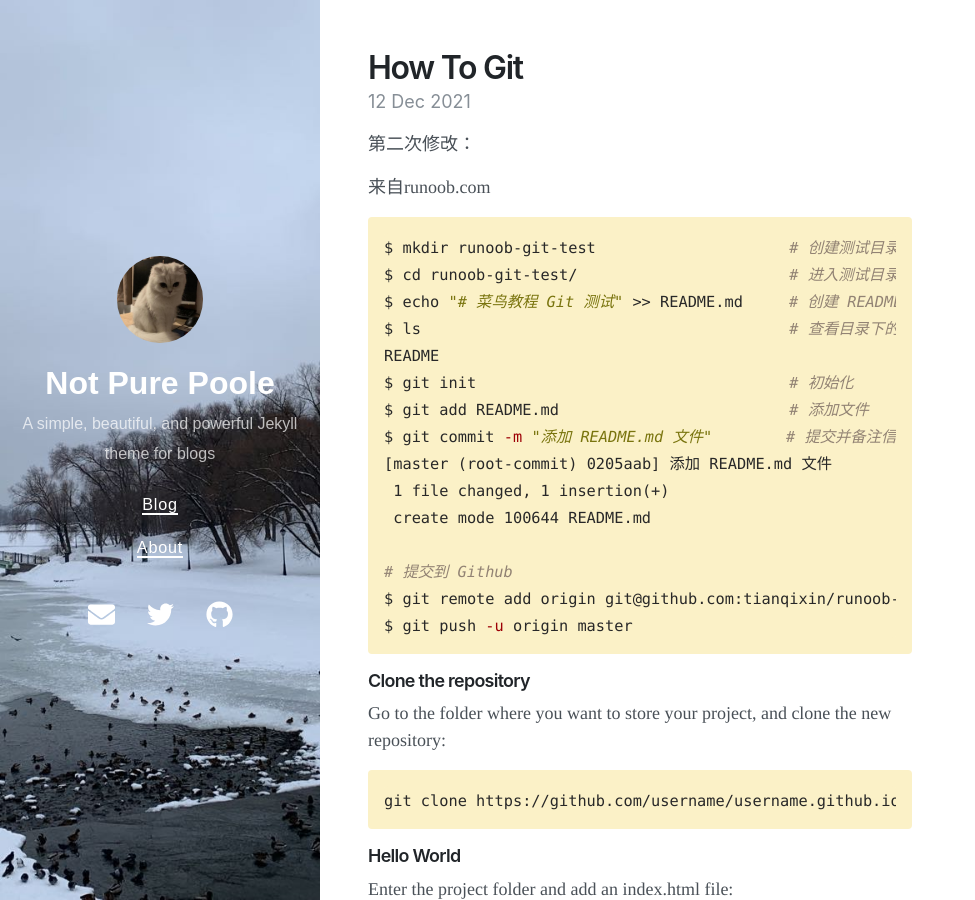
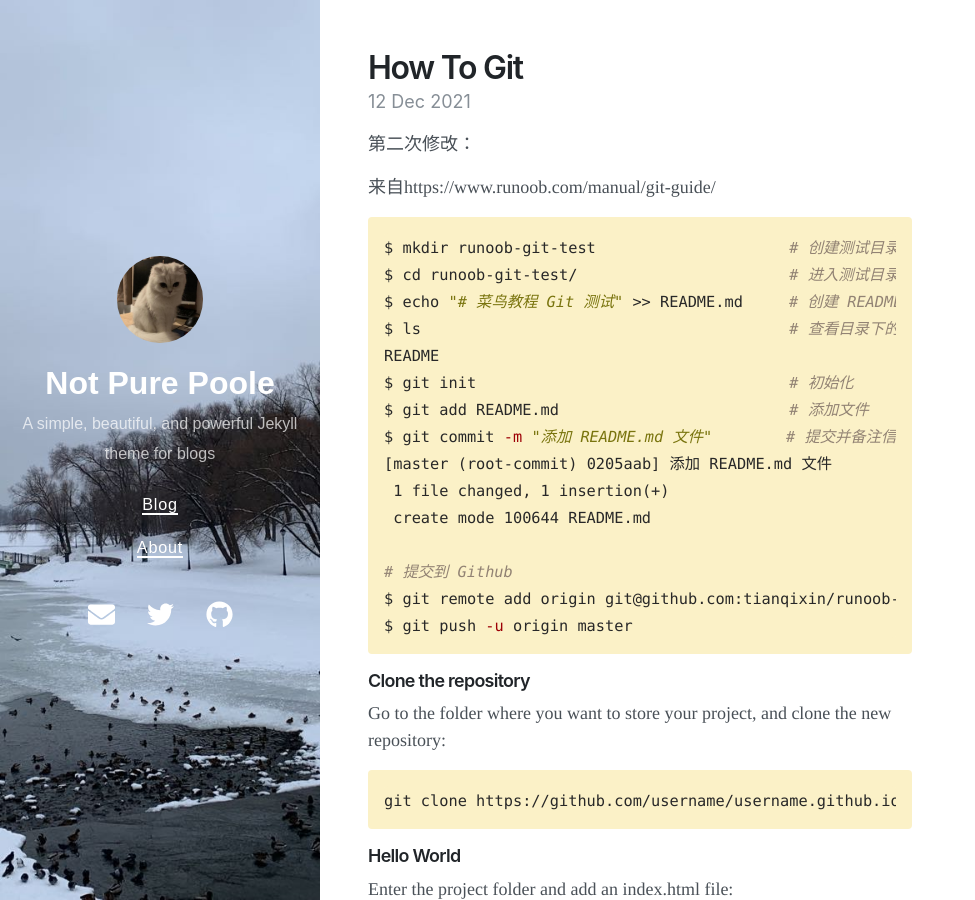
Before and after one commit to 365283075/365283075.github.io, a Jekyll site: the page built from _posts/2021-12-12-how-to-git.md, in a window 1280 px wide and 900 px high. Shown: the whole window, without its empty margins (0-975 px from the left). Built offline with Jekyll 4.4.1, drawn with Linux system fonts in a browser that asks for light colours; nearby versions of some CDN libraries; our own code applies the rules of GitHub Pages for plain Markdown files; part of the change alters nothing that is shown.

Commit message:
Update 2021-12-12-how-to-git.md

````diff
--- a/_posts/2021-12-12-how-to-git.md
+++ b/_posts/2021-12-12-how-to-git.md
@@ -1,6 +1,6 @@
 第二次修改：
 
-来自runoob.com
+来自https://www.runoob.com/manual/git-guide/
 
 ```bash
 $ mkdir runoob-git-test                     # 创建测试目录
````
